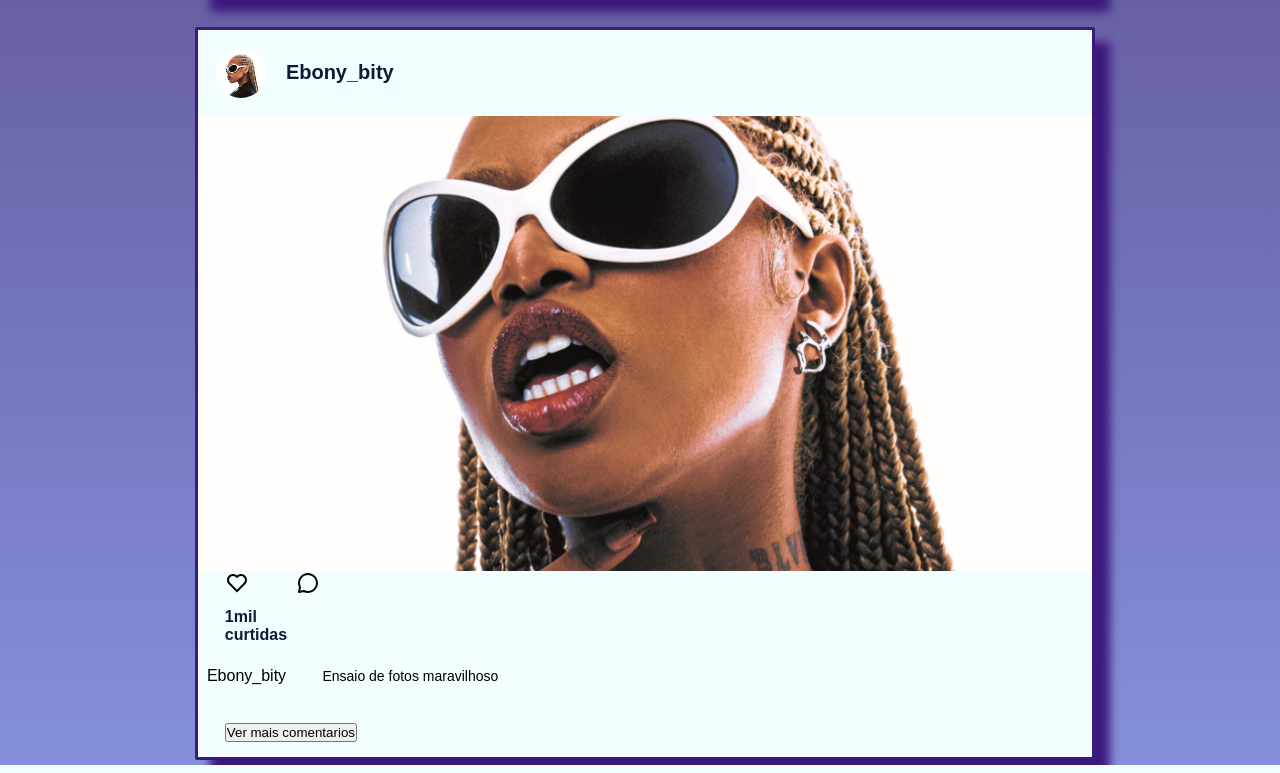
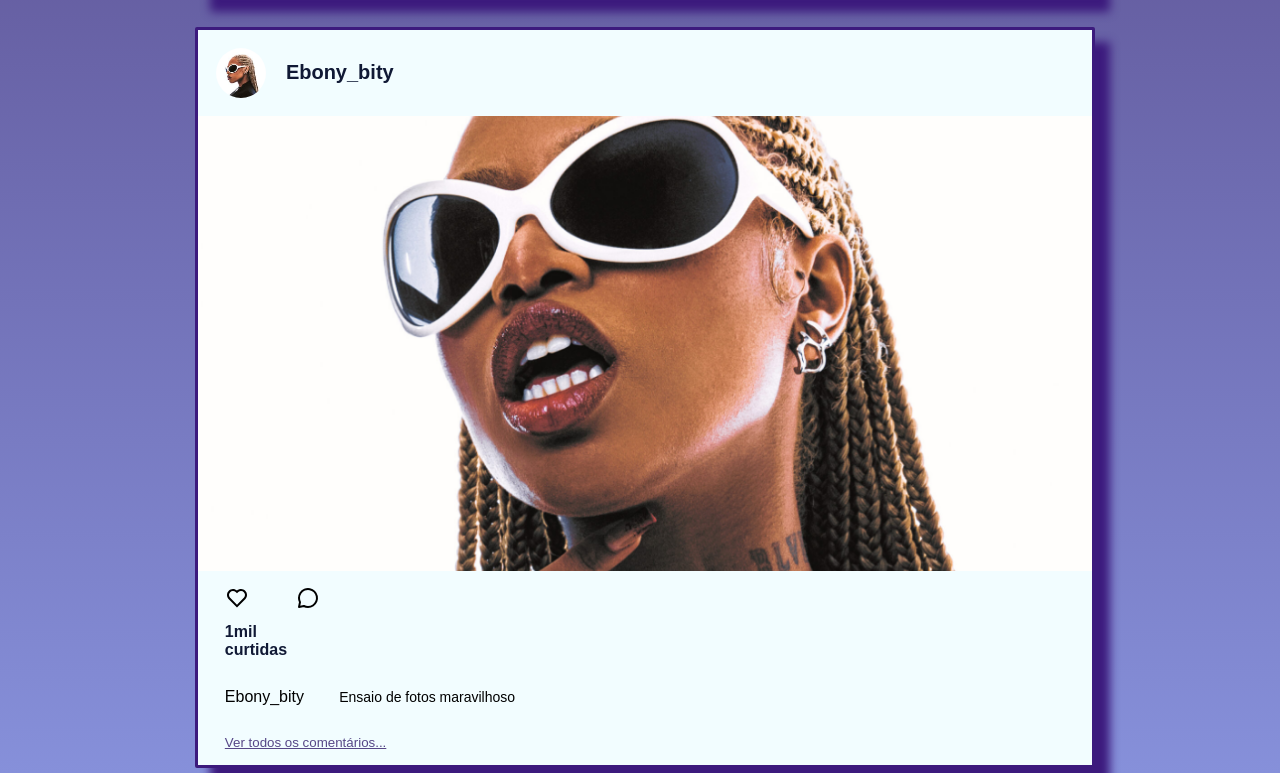
Before and after one commit to EduardoPereira30/2S-DevConnet, a plain HTML site: page static_devconnect/pages/feed.html in a window 1280 px wide. Shown: the part 489-1262 px from the top of the page. Drawn offline with Linux system fonts and the light colour scheme; a web font is replaced by a local one.

Commit message:
finalizei a tela feed

```diff
--- a/static_devconnect/pages/feed.html
+++ b/static_devconnect/pages/feed.html
@@ -196,7 +196,7 @@
                         </div>
                     </figure>
 
-                    <button>Ver mais comentarios</button>
+                    <button class="botao-publicacao">Ver todos os comentários...</button>
                 </article>
 
             </section>
--- a/static_devconnect/style/feed.css
+++ b/static_devconnect/style/feed.css
@@ -1,5 +1,5 @@
 main {
-    min-height: 100vh;
+    /* min-height: 100vh; */
     width: 100%;
     padding-top: 10px;
     background-color: var(--cor-roxo);
@@ -60,6 +60,7 @@ main {
     height: 80px;
     object-fit: cover;
     object-position: center;
+    border: var(--borda);
 
 }
 
@@ -167,13 +168,14 @@ main {
 
 .descricao-publicacao {
 
-    padding: 1%;
     display: flex;
     align-items: center;
     gap: 10px;
     font-size: var(--tamanho-fonte-sm);
     font-weight: 500;
     order: 2;
+    margin: 0px 3%;
+    flex-wrap: wrap;
 }
 
 .descricao-publicacao>p {
@@ -193,12 +195,12 @@ main {
     flex-wrap: wrap;
     gap: 10px;
     order: 1;
-    margin: 0 3% ;
+    margin: 15px 3% ;
 
 
 }
 
-.acoes-publicacao button {
+.acoes-publicacao >button {
 
     border: none;
     background-color: transparent;
@@ -215,8 +217,18 @@ color: var(--cor-azul);
 
 }
 
-.card-publi >button{
+.card-publi > button{
 
 margin: 15px 3%;;
 
 }
+
+.botao-publicacao{
+
+color: var(--cor-roxo);
+border: 0;
+background-color: transparent;
+cursor: pointer;
+text-decoration: underline;
+
+}
--- a/static_devconnect/style/global.css
+++ b/static_devconnect/style/global.css
@@ -63,6 +63,7 @@ h1 {
 input {
     width: 100%;
     height: 35px;
+    max-width: 300px;
     border: var(--borda);
     background-color: var(--cor-branco);
     border-radius: var(--borda-arredondamento);
@@ -73,6 +74,7 @@ input {
 
     min-height: 35px;
     min-width: 150px;
+    max-width: 300px;
     background-color: var(--cor-roxo);
     color: var(--cor-branco);
     border-radius: var(--borda-arredondamento);
```
